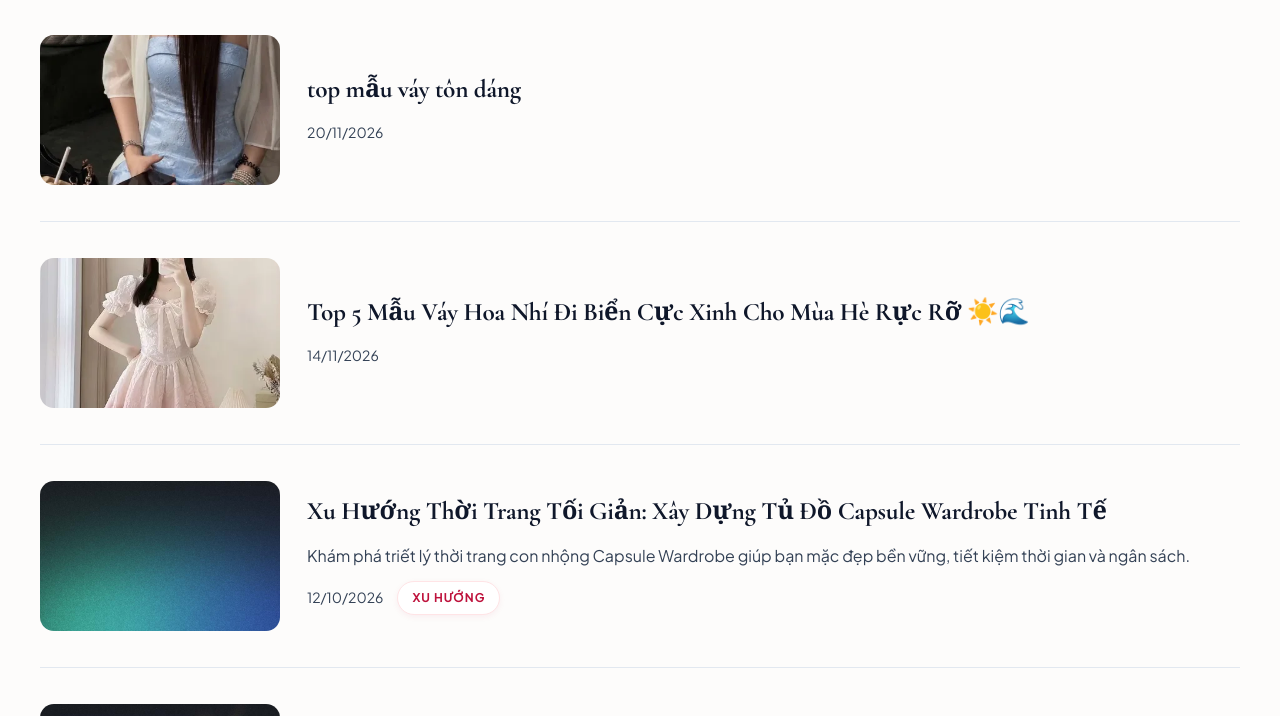
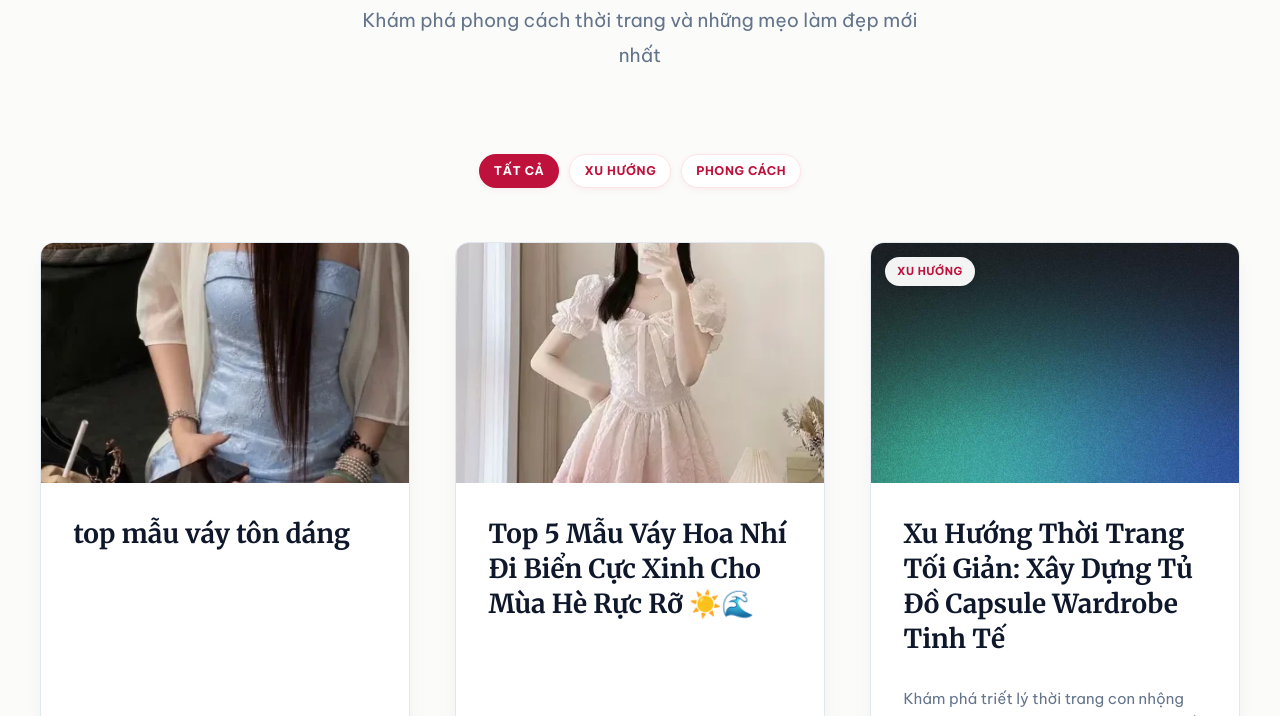
Before and after one commit to lk46235b180-commits/gocmacdep, an Astro site: page /blog in a window 1280 px wide. Shown: the part 296-1012 px from the top of the page. Built offline with nearby package versions, Linux system fonts and the light colour scheme; Astro itself is replaced by a stand-in of ours.

Commit message:
sua loi giao dien

```diff
--- a/src/pages/blog/index.astro
+++ b/src/pages/blog/index.astro
@@ -9,6 +9,9 @@ import { SITE_TITLE } from '../../consts';
 const posts = (await getCollection('blog')).sort(
 	(a, b) => b.data.pubDate.valueOf() - a.data.pubDate.valueOf(),
 );
+
+// Lấy danh sách chuyên mục
+const categories = [...new Set(posts.map((p) => p.data.category).filter(Boolean))];
 ---
 
 <!doctype html>
@@ -17,80 +20,124 @@ const posts = (await getCollection('blog')).sort(
 		<BaseHead title={`Tất cả bài viết | ${SITE_TITLE}`} description="Tổng hợp các bài viết về phong cách thời trang, cách phối đồ và bí quyết làm đẹp." />
 		<style>
 			.page-header {
-				margin-bottom: 2.5em;
+				margin-bottom: 3.5em;
 				text-align: center;
+				padding: 2em 1em 1em 1em;
 			}
 			.page-header h1 {
-				font-size: 2.4em;
-				color: rgb(var(--black));
+				font-size: 3em;
+				color: var(--text-dark);
+				margin-bottom: 0.3em;
+				letter-spacing: -0.01em;
 			}
-			.post-list {
+			.page-header p {
+				font-size: 19px;
+				color: var(--text-muted);
+				max-width: 600px;
+				margin: 0 auto;
+			}
+
+			/* Category Filter Bar */
+			.filter-bar {
+				display: flex;
+				justify-content: center;
+				flex-wrap: wrap;
+				gap: 10px;
+				margin-bottom: 3em;
+			}
+
+			.post-grid {
+				display: grid;
+				grid-template-columns: repeat(auto-fill, minmax(360px, 1fr));
+				gap: 2.5em;
 				list-style: none;
 				padding: 0;
 				margin: 0;
 			}
-			.post-item {
+			.post-card {
+				background: #ffffff;
+				border-radius: var(--radius-md);
+				overflow: hidden;
+				box-shadow: var(--shadow-card);
+				border: 1px solid var(--border-card);
 				display: flex;
-				gap: 1.5em;
-				margin-bottom: 2em;
-				padding-bottom: 2em;
-				border-bottom: 1px solid #e2e8f0;
-				align-items: center;
+				flex-direction: column;
+				transition: var(--transition);
 			}
-			.post-item:last-child {
-				border-bottom: none;
+			.post-card:hover {
+				transform: translateY(-6px);
+				box-shadow: var(--shadow-hover);
 			}
 			.post-thumb {
-				width: 240px;
-				height: 150px;
-				flex-shrink: 0;
-				border-radius: 8px;
+				position: relative;
+				height: 240px;
 				overflow: hidden;
 			}
 			.post-thumb img {
 				width: 100%;
 				height: 100%;
 				object-fit: cover;
-				transition: transform 0.3s;
+				border-radius: 0;
+				transition: transform 0.6s ease;
 			}
-			.post-thumb:hover img {
-				transform: scale(1.05);
+			.post-card:hover .post-thumb img {
+				transform: scale(1.08);
 			}
-			.post-details {
+			.post-cat {
+				position: absolute;
+				top: 14px;
+				left: 14px;
+				background: rgba(255, 255, 255, 0.95);
+				backdrop-filter: blur(6px);
+				color: var(--primary);
+				padding: 4px 12px;
+				border-radius: var(--radius-pill);
+				font-size: 11px;
+				font-weight: 700;
+				text-transform: uppercase;
+				letter-spacing: 0.05em;
+				box-shadow: 0 2px 8px rgba(0, 0, 0, 0.1);
+			}
+			.post-body {
+				padding: 1.8em;
+				display: flex;
+				flex-direction: column;
 				flex-grow: 1;
 			}
-			.post-item h2 {
-				font-size: 1.4em;
-				margin: 0 0 0.4em 0;
+			.post-body h2 {
+				font-size: 1.45em;
+				line-height: 1.35;
+				margin: 0 0 0.6em 0;
 			}
-			.post-item h2 a {
-				color: rgb(var(--black));
+			.post-body h2 a {
+				color: var(--text-dark);
 				text-decoration: none;
 			}
-			.post-item h2 a:hover {
-				color: var(--accent);
+			.post-body h2 a:hover {
+				color: var(--primary);
 			}
 			.post-desc {
-				font-size: 16px;
-				color: rgb(var(--gray));
-				margin-bottom: 0.8em;
-				line-height: 1.6;
+				font-size: 15px;
+				color: var(--text-muted);
+				line-height: 1.65;
+				margin-bottom: 1.4em;
+				flex-grow: 1;
 			}
 			.post-meta {
-				font-size: 14px;
-				color: rgb(var(--gray));
 				display: flex;
-				gap: 1em;
+				justify-content: space-between;
 				align-items: center;
+				font-size: 13px;
+				color: var(--text-light);
+				padding-top: 1em;
+				border-top: 1px solid #f8fafc;
 			}
 			@media (max-width: 640px) {
-				.post-item {
-					flex-direction: column;
-					align-items: flex-start;
+				.post-grid {
+					grid-template-columns: 1fr;
 				}
-				.post-thumb {
-					width: 100%;
-					height: 180px;
+				.page-header h1 {
+					font-size: 2.3em;
 				}
 			}
 		</style>
@@ -102,25 +149,38 @@ const posts = (await getCollection('blog')).sort(
 				<h1>Tất cả bài viết</h1>
 				<p>Khám phá phong cách thời trang và những mẹo làm đẹp mới nhất</p>
 			</div>
-			<ul class="post-list">
+
+			{categories.length > 0 && (
+				<div class="filter-bar">
+					<span class="badge" style="background: var(--primary); color: #fff; border-color: transparent;">Tất cả</span>
+					{categories.map((cat) => (
+						<span class="badge" style="cursor: pointer;">{cat}</span>
+					))}
+				</div>
+			)}
+
+			<ul class="post-grid">
 				{
 					posts.map((post) => (
-						<li class="post-item">
-							{post.data.heroImage && (
-								<a href={`/blog/${post.id}/`} class="post-thumb">
-									<img src={post.data.heroImage} alt={post.data.title} />
-								</a>
-							)}
-							<div class="post-details">
+						<li class="post-card">
+							<div class="post-thumb">
+								{post.data.category && (
+									<span class="post-cat">{post.data.category}</span>
+								)}
+								{post.data.heroImage && (
+									<a href={`/blog/${post.id}/`}>
+										<img src={post.data.heroImage} alt={post.data.title} loading="lazy" />
+									</a>
+								)}
+							</div>
+							<div class="post-body">
 								<h2>
 									<a href={`/blog/${post.id}/`}>{post.data.title}</a>
 								</h2>
 								<p class="post-desc">{post.data.description}</p>
 								<div class="post-meta">
 									<span><FormattedDate date={post.data.pubDate} /></span>
-									{post.data.category && (
-										<span class="badge">{post.data.category}</span>
-									)}
+									<a href={`/blog/${post.id}/`} style="font-weight: 700;">Đọc tiếp &rarr;</a>
 								</div>
 							</div>
 						</li>
--- a/src/styles/global.css
+++ b/src/styles/global.css
@@ -1,41 +1,43 @@
 /*
-  Góc Mặc Đẹp - Haute Couture & Editorial Fashion Design System
+  Góc Mặc Đẹp - Modern Haute Couture System
+  Font chữ 100% tiếng Việt hoàn hảo (Merriweather + Be Vietnam Pro)
  */
 
-@import url('https://fonts.googleapis.com/css2?family=Cormorant+Garamond:ital,wght@0,500;0,600;0,700;1,400;1,600&family=Plus+Jakarta+Sans:wght@300;400;500;600;700&display=swap');
+@import url('https://fonts.googleapis.com/css2?family=Be+Vietnam+Pro:ital,wght@0,300;0,400;0,500;0,600;0,700;0,800;1,400;1,600&family=Merriweather:ital,wght@0,300;0,400;0,700;0,900;1,300;1,400;1,700&display=swap');
 
 :root {
-	--font-display: 'Cormorant Garamond', Garamond, Georgia, serif;
-	--font-body: 'Plus Jakarta Sans', system-ui, -apple-system, sans-serif;
+	/* Font tiếng Việt chuẩn không bao giờ lỗi dấu */
+	--font-heading: 'Merriweather', Georgia, serif;
+	--font-body: 'Be Vietnam Pro', -apple-system, BlinkMacSystemFont, 'Segoe UI', Roboto, sans-serif;
 
-	/* Palette màu thời trang cao cấp */
-	--primary: #be123c; /* Rose 700 - Đỏ hoa hồng Pháp quý phái */
+	/* Palette màu thời trang sang trọng */
+	--primary: #be123c; /* Rose 700 - Đỏ hoa hồng cao cấp */
 	--primary-hover: #9f1239;
 	--primary-light: #fff1f2;
 	--primary-soft: #ffe4e6;
-	--primary-gradient: linear-gradient(135deg, #be123c 0%, #e11d48 50%, #fb7185 100%);
-	--gold-accent: #d97706; /* Điểm nhấn ánh kim vàng */
+	--primary-gradient: linear-gradient(135deg, #be123c 0%, #e11d48 50%, #f43f5e 100%);
+	--gold: #d97706;
 
 	--text-dark: #0f172a;
 	--text-body: #334155;
 	--text-muted: #64748b;
 	--text-light: #94a3b8;
 
-	--bg-site: #fdfcfb; /* Warm ivory/cát mịn sang trọng */
+	--bg-site: #fbfbfa; /* Warm white sạch sẽ */
 	--bg-card: #ffffff;
-	--border-light: rgba(226, 232, 240, 0.8);
-	--border-focus: rgba(190, 18, 60, 0.4);
+	--border-light: #f1f5f9;
+	--border-card: #e2e8f0;
 
 	--shadow-subtle: 0 2px 10px rgba(0, 0, 0, 0.03);
-	--shadow-card: 0 10px 30px -5px rgba(15, 23, 42, 0.06), 0 4px 6px -2px rgba(15, 23, 42, 0.02);
-	--shadow-float: 0 20px 40px -10px rgba(190, 18, 60, 0.15);
+	--shadow-card: 0 10px 25px -5px rgba(15, 23, 42, 0.06), 0 8px 10px -6px rgba(15, 23, 42, 0.03);
+	--shadow-hover: 0 20px 35px -8px rgba(190, 18, 60, 0.16);
 
 	--radius-sm: 8px;
 	--radius-md: 14px;
-	--radius-lg: 24px;
+	--radius-lg: 20px;
 	--radius-pill: 9999px;
 
-	--transition: all 0.35s cubic-bezier(0.16, 1, 0.3, 1);
+	--transition: all 0.3s cubic-bezier(0.16, 1, 0.3, 1);
 }
 
 *, *::before, *::after {
@@ -58,34 +60,38 @@ body {
 	-moz-osx-font-smoothing: grayscale;
 }
 
-/* Container chuẩn */
+/* Container chính */
 main {
 	width: 1200px;
-	max-width: calc(100% - 3em);
+	max-width: calc(100% - 2.5em);
 	margin: 0 auto;
-	padding: 3.5em 0 6em 0;
-	min-height: calc(100vh - 280px);
+	padding: 3em 0 5em 0;
+	min-height: calc(100vh - 300px);
 }
 
-/* Typography Editorial */
+/* Typography Tiếng Việt */
 h1, h2, h3, h4, h5, h6 {
-	font-family: var(--font-display);
+	font-family: var(--font-heading);
 	color: var(--text-dark);
-	line-height: 1.2;
+	line-height: 1.35;
 	font-weight: 700;
 	margin: 0 0 0.8rem 0;
-	letter-spacing: -0.01em;
 }
 
-h1 { font-size: 3.2em; font-weight: 700; }
-h2 { font-size: 2.4em; }
-h3 { font-size: 1.8em; }
-h4 { font-size: 1.35em; }
+h1 { font-size: 2.8em; font-weight: 700; }
+h2 { font-size: 2.1em; }
+h3 { font-size: 1.6em; }
+h4 { font-size: 1.3em; }
 
 p {
 	margin-bottom: 1.6em;
 	font-size: 18px;
 	color: var(--text-body);
+}
+
+strong, b {
+	font-weight: 700;
+	color: var(--text-dark);
 }
 
 a {
@@ -111,7 +117,7 @@ a:hover {
 	font-size: 12px;
 	font-weight: 700;
 	text-transform: uppercase;
-	letter-spacing: 0.08em;
+	letter-spacing: 0.05em;
 	box-shadow: 0 2px 6px rgba(190, 18, 60, 0.06);
 	transition: var(--transition);
 }
@@ -124,7 +130,7 @@ a:hover {
 	box-shadow: 0 6px 16px rgba(190, 18, 60, 0.25);
 }
 
-/* Buttons cao cấp */
+/* Nút bấm */
 .btn-primary {
 	display: inline-flex;
 	align-items: center;
@@ -136,7 +142,6 @@ a:hover {
 	border-radius: var(--radius-pill);
 	font-weight: 600;
 	font-size: 15px;
-	letter-spacing: 0.02em;
 	box-shadow: 0 6px 20px rgba(190, 18, 60, 0.25);
 	transition: var(--transition);
 	border: none;
@@ -144,7 +149,7 @@ a:hover {
 }
 
 .btn-primary:hover {
-	transform: translateY(-3px) scale(1.02);
+	transform: translateY(-2px);
 	box-shadow: 0 10px 28px rgba(190, 18, 60, 0.35);
 }
 
@@ -152,13 +157,13 @@ a:hover {
 	display: inline-flex;
 	align-items: center;
 	gap: 8px;
-	background: transparent;
+	background: #ffffff;
 	color: var(--text-dark);
-	padding: 11px 26px;
+	padding: 10px 24px;
 	border-radius: var(--radius-pill);
 	font-weight: 600;
 	font-size: 15px;
-	border: 1.5px solid var(--border-light);
+	border: 1.5px solid var(--border-card);
 	transition: var(--transition);
 }
 
@@ -169,7 +174,7 @@ a:hover {
 	transform: translateY(-2px);
 }
 
-/* Tables */
+/* Bảng */
 table {
 	width: 100%;
 	border-collapse: separate;
@@ -179,20 +184,20 @@ table {
 	border-radius: var(--radius-md);
 	overflow: hidden;
 	box-shadow: var(--shadow-card);
-	border: 1px solid var(--border-light);
+	border: 1px solid var(--border-card);
 }
 
 table th, table td {
-	padding: 16px 22px;
+	padding: 15px 20px;
 	text-align: left;
 }
 
 table th {
 	background: #f8fafc;
-	font-family: var(--font-display);
-	font-size: 1.15em;
+	font-family: var(--font-heading);
+	font-size: 1.1em;
 	color: var(--text-dark);
-	border-bottom: 2px solid var(--border-light);
+	border-bottom: 2px solid var(--border-card);
 }
 
 table td {
@@ -203,16 +208,16 @@ table tr:last-child td {
 	border-bottom: none;
 }
 
-/* Blockquotes */
+/* Trích dẫn */
 blockquote {
 	position: relative;
-	border-left: 3px solid var(--primary);
-	padding: 1.5em 2em;
-	margin: 2.5em 0;
+	border-left: 4px solid var(--primary);
+	padding: 1.4em 1.8em;
+	margin: 2.2em 0;
 	background: #ffffff;
 	border-radius: 0 var(--radius-md) var(--radius-md) 0;
-	font-family: var(--font-display);
-	font-size: 1.35em;
+	font-family: var(--font-heading);
+	font-size: 1.25em;
 	font-style: italic;
 	color: #1e293b;
 	box-shadow: var(--shadow-subtle);
@@ -221,9 +226,9 @@ blockquote {
 blockquote::before {
 	content: "“";
 	position: absolute;
-	top: -10px;
-	left: 15px;
-	font-size: 4em;
+	top: -5px;
+	left: 12px;
+	font-size: 3.5em;
 	color: var(--primary-soft);
 	line-height: 1;
 	z-index: 0;
@@ -237,14 +242,36 @@ img {
 	border-radius: var(--radius-md);
 }
 
+code {
+	padding: 3px 8px;
+	background-color: #f1f5f9;
+	border-radius: 6px;
+	font-size: 0.88em;
+	color: var(--primary);
+}
+
+pre {
+	padding: 1.5em;
+	border-radius: 12px;
+	background-color: #0f172a;
+	color: #f8fafc;
+	overflow-x: auto;
+}
+
+hr {
+	border: none;
+	border-top: 1px solid #e2e8f0;
+	margin: 2.5em 0;
+}
+
 /* Responsive */
 @media (max-width: 768px) {
 	main {
-		max-width: calc(100% - 1.8em);
+		max-width: calc(100% - 1.5em);
 		padding: 2em 0 4em 0;
 	}
-	h1 { font-size: 2.3em; }
-	h2 { font-size: 1.8em; }
+	h1 { font-size: 2.2em; }
+	h2 { font-size: 1.7em; }
 	h3 { font-size: 1.4em; }
 	body { font-size: 18px; }
 }
```
Also changed, not shown: src/layouts/BlogPost.astro (+26 -28 lines), src/pages/index.astro (+25 -24 lines).
